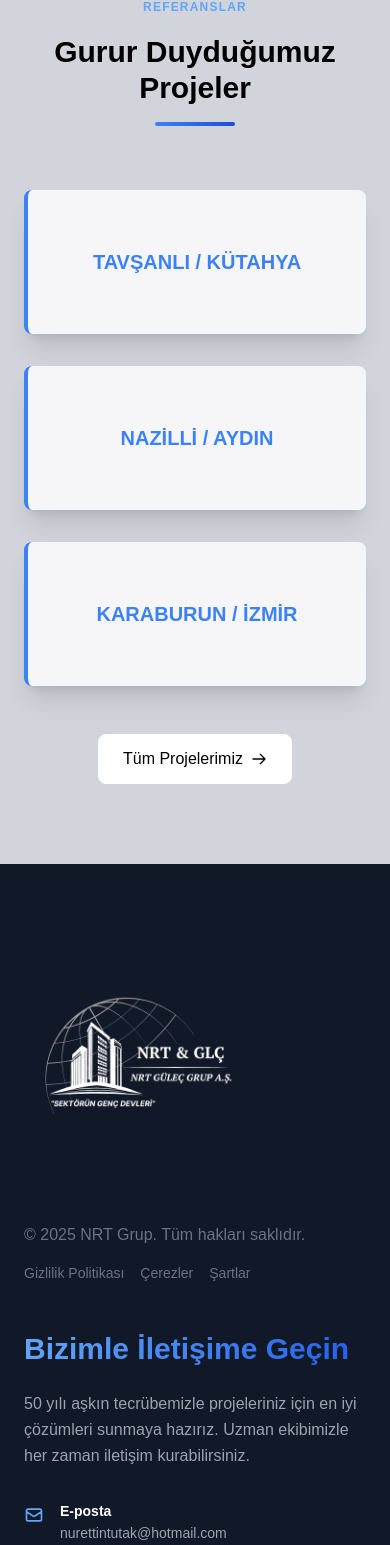
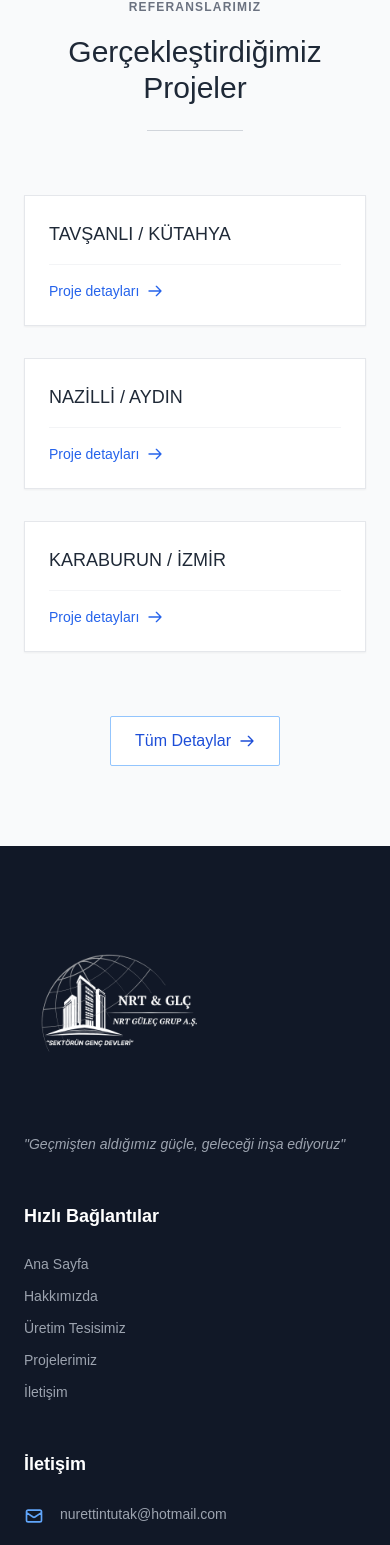
Before and after one commit to ardaaskinn01/nurettin-tutak, a Next.js app: page / in a window 390 px wide. Shown: the part 6295-7840 px from the top of the page. Built offline with nearby package versions, Linux system fonts and the light colour scheme.

Commit message:
last commit

```diff
--- a/src/app/components/TopContactBar.js
+++ b/src/app/components/TopContactBar.js
@@ -1,6 +1,6 @@
 const TopContactBar = () => {
   return (
-    <div className="fixed top-0 left-0 w-full bg-yellow-200 py-2 px-4 text-xs sm:text-sm border-b border-gray-200 z-40">
+    <div className="fixed top-0 left-0 w-full bg-yellow-200 py-2 px-4 text-xs sm:text-sm text-neutral-900 border-b border-gray-200 z-40">
       <div className="container mx-auto">
         <div className="flex flex-col sm:flex-row justify-center items-center gap-1 sm:gap-4">
           <span className="text-center whitespace-nowrap">
--- a/src/app/page.js
+++ b/src/app/page.js
@@ -375,46 +375,58 @@ export default function Home() {
           </div>
         </section>
 
-        {/* Referanslar Section */}
         <section
           ref={el => sectionRefs.current[5] = el}
-          className="py-20 bg-gray-300 translate-y-10 transition-all duration-500 relative"
+          className="py-20 bg-gray-50 translate-y-10 transition-all duration-500 relative"
         >
-
           <div className="relative z-10 max-w-7xl mx-auto px-6">
             <div className="text-center mb-16">
-              <span className="text-xs font-semibold text-blue-400 tracking-widest uppercase">REFERANSLAR</span>
-              <h2 className="mt-4 text-3xl md:text-4xl font-bold text-black">Gurur Duyduğumuz Projeler</h2>
-              <div className="mt-4 h-1 w-20 bg-gradient-to-r from-blue-500 to-blue-700 mx-auto rounded-full"></div>
+              <span className="text-xs font-semibold text-gray-500 tracking-widest uppercase">REFERANSLARIMIZ</span>
+              <h2 className="mt-4 text-3xl md:text-4xl font-light text-gray-800">Gerçekleştirdiğimiz Projeler</h2>
+              <div className="mt-6 h-px w-24 bg-gray-300 mx-auto"></div>
             </div>
 
-            {/* Dikey Kartlar */}
-            <div className="flex flex-col items-center gap-8">
+            {/* Grid Yapısı */}
+            <div className="grid grid-cols-1 md:grid-cols-3 gap-8">
               {[
-                { title: "TAVŞANLI / KÜTAHYA", link: "/projelerimiz/tavsanli" },
-                { title: "NAZİLLİ / AYDIN", link: "/projelerimiz/nazilli" },
-                { title: "KARABURUN / İZMİR", link: "/projelerimiz/karaburun" }
+                {
+                  title: "TAVŞANLI / KÜTAHYA",
+                  link: "/projelerimiz/tavsanli",
+                },
+                {
+                  title: "NAZİLLİ / AYDIN",
+                  link: "/projelerimiz/nazilli",
+                },
+                {
+                  title: "KARABURUN / İZMİR",
+                  link: "/projelerimiz/karaburun",
+                }
               ].map((project, index) => (
-                <Link
-                  href={project.link}
-                  key={index}
-                  className="group relative overflow-hidden rounded-lg border-l-4 border-blue-500 w-full max-w-2xl h-36 bg-white bg-opacity-80 transition-transform duration-300 hover:scale-105 shadow-xl"
-                >
-                  <div className="text-center flex items-center justify-center h-full">
-                    <span className="text-blue-500 text-xl uppercase font-semibold">
-                      {project.title}
-                    </span>
+                <div key={index} className="group">
+                  <Link href={project.link} className="block h-full">
+                    <div className="bg-white p-6 h-full border border-gray-200 hover:border-gray-300 transition-all duration-300 shadow-sm hover:shadow-md">
+                      <div className="mb-4 flex justify-between items-start">
+                        <h3 className="text-lg font-medium text-gray-800">{project.title}</h3>
+                      </div>
+                      <p className="text-gray-600 text-sm mb-4">{project.description}</p>
+                      <div className="text-blue-600 text-sm font-medium flex items-center mt-auto pt-4 border-t border-gray-100 group-hover:border-gray-200 transition-colors">
+                        Proje detayları
+                        <svg className="w-4 h-4 ml-2 transition-transform group-hover:translate-x-1" fill="none" stroke="currentColor" viewBox="0 0 24 24">
+                          <path strokeLinecap="round" strokeLinejoin="round" strokeWidth={2} d="M14 5l7 7m0 0l-7 7m7-7H3" />
+                        </svg>
+                      </div>
                     </div>
                   </Link>
+                </div>
               ))}
             </div>
 
-            <div className="text-center mt-12">
+            <div className="text-center mt-16">
               <Link
                 href="/projelerimiz"
-                className="inline-flex items-center bg-white px-6 py-3 border border-white text-black hover:bg-gray-600 hover:text-gray-900 font-medium rounded-lg transition-colors duration-300"
+                className="inline-flex items-center px-6 py-3 border border-blue-300 text-blue-700 bg-white hover:bg-blue-50 hover:border-blue-400 font-medium rounded-sm transition-all duration-300"
               >
-                Tüm Projelerimiz
+                Tüm Detaylar
                 <svg className="w-4 h-4 ml-2" fill="none" stroke="currentColor" viewBox="0 0 24 24">
                   <path strokeLinecap="round" strokeLinejoin="round" strokeWidth={2} d="M14 5l7 7m0 0l-7 7m7-7H3" />
                 </svg>
@@ -423,50 +435,54 @@ export default function Home() {
           </div>
         </section>
 
-        {/* İletişim Section */}
         <footer
           ref={el => sectionRefs.current[6] = el}
-          className="w-full py-20 bg-gray-900 opacity-0 translate-y-10 transition-all duration-500"
+          className="w-full py-16 bg-gray-900 opacity-0 translate-y-10 transition-all duration-500"
         >
           <div className="max-w-6xl mx-auto px-6">
-            <div className="flex flex-col md:flex-row gap-12">
-              {/* Sol Bölüm - Logo ve Telif Hakkı */}
-              <div className="md:w-1/2 flex flex-col">
-                <div className="mb-8">
-                  <Link href="/" className="inline-block">
+            <div className="grid grid-cols-1 md:grid-cols-3 gap-12">
+              {/* Logo ve Slogan */}
+              <div className="flex flex-col">
+                <Link href="/" className="inline-block mb-6">
                   <Image
                     src="/nrt14.png"
                     alt="NRT Grup Logo"
-                      width={240}
-                      height={80}
+                    width={200}
+                    height={70}
                     className="object-contain"
                   />
                 </Link>
+                <p className="text-gray-400 text-sm italic">
+                  "Geçmişten aldığımız güçle, geleceği inşa ediyoruz"
+                </p>
               </div>
 
-                <div className="mt-auto">
-                  <p className="text-gray-500 mb-4">© {new Date().getFullYear()} NRT Grup. Tüm hakları saklıdır.</p>
-                  <div className="flex space-x-4">
-                    <a href="/privacy" className="text-gray-500 hover:text-white transition-colors text-sm">Gizlilik Politikası</a>
-                    <a href="/cookies" className="text-gray-500 hover:text-white transition-colors text-sm">Çerezler</a>
-                    <a href="/terms" className="text-gray-500 hover:text-white transition-colors text-sm">Şartlar</a>
-                  </div>
-                </div>
+              {/* Hızlı Bağlantılar (Navbar Öğeleri) */}
+              <div className="flex flex-col">
+                <h3 className="text-white font-semibold text-lg mb-6">Hızlı Bağlantılar</h3>
+                <nav className="space-y-3">
+                  {[
+                    { href: "/", label: "Ana Sayfa" },
+                    { href: "/hakkinda", label: "Hakkımızda" },
+                    { href: "/kurumsal", label: "Üretim Tesisimiz" },
+                    { href: "/projelerimiz", label: "Projelerimiz" },
+                    { href: "/iletisim", label: "İletişim" },
+                  ].map(({ href, label }) => (
+                    <Link
+                      key={href}
+                      href={href}
+                      className="text-gray-400 hover:text-white transition-colors text-sm block"
+                    >
+                      {label}
+                    </Link>
+                  ))}
+                </nav>
               </div>
 
-              {/* Sağ Bölüm - İletişim Bilgileri */}
-              <div className="md:w-1/2">
-                <h2 className="text-3xl font-bold text-white mb-6">
-                  <span className="bg-clip-text text-transparent bg-gradient-to-r from-blue-400 to-blue-600">
-                    Bizimle İletişime Geçin
-                  </span>
-                </h2>
-                <p className="text-gray-400 mb-8 leading-relaxed">
-                  50 yılı aşkın tecrübemizle projeleriniz için en iyi çözümleri sunmaya hazırız. Uzman ekibimizle her zaman iletişim kurabilirsiniz.
-                </p>
-
+              {/* İletişim Bilgileri */}
+              <div className="flex flex-col">
+                <h3 className="text-white font-semibold text-lg mb-6">İletişim</h3>
                 <div className="space-y-4">
-
                   <div className="flex items-start">
                     <div className="flex-shrink-0 mt-1">
                       <svg className="w-5 h-5 text-blue-400" fill="none" stroke="currentColor" viewBox="0 0 24 24">
@@ -474,7 +490,6 @@ export default function Home() {
                       </svg>
                     </div>
                     <div className="ml-4">
-                      <h3 className="text-sm font-semibold text-white">E-posta</h3>
                       <a href="mailto:nurettintutak@hotmail.com" className="text-gray-400 hover:text-blue-400 text-sm transition-colors">
                         nurettintutak@hotmail.com
                       </a>
@@ -488,12 +503,25 @@ export default function Home() {
                       </svg>
                     </div>
                     <div className="ml-4">
-                      <h3 className="text-sm font-semibold text-white">Telefon</h3>
                       <a href="tel:+905467689992" className="text-gray-400 hover:text-blue-400 text-sm transition-colors">
                         +90 (546) 768 99 92
                       </a>
                     </div>
                   </div>
+                </div>
+              </div>
+            </div>
+
+            {/* Alt Kısım - Telif Hakkı */}
+            <div className="border-t border-gray-800 mt-12 pt-8">
+              <div className="flex flex-col md:flex-row justify-between items-center">
+                <p className="text-gray-500 text-sm text-center md:text-left">
+                  © {new Date().getFullYear()} NRT Grup İnşaat ve Müteahhitlik. Tüm hakları saklıdır.
+                </p>
+                <div className="flex space-x-6 mt-4 md:mt-0">
+                  <a href="/privacy" className="text-gray-500 hover:text-white transition-colors text-sm">Gizlilik Politikası</a>
+                  <a href="/cookies" className="text-gray-500 hover:text-white transition-colors text-sm">Çerezler</a>
+                  <a href="/terms" className="text-gray-500 hover:text-white transition-colors text-sm">Şartlar</a>
                 </div>
               </div>
             </div>
```
Lines whose indentation alone changed are shown as unchanged.
